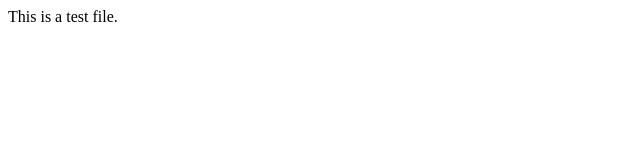
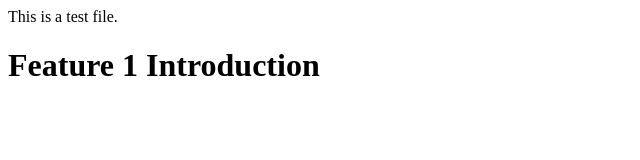
Before and after one commit to mohitgawale/localrepo, a plain HTML site: page index.html in a window 1280 px wide. Shown: the whole page, without its empty margins (0-640 px from the left). Drawn offline with Linux system fonts and the light colour scheme.

Commit message:
added new feature

```diff
--- a/index.html
+++ b/index.html
@@ -1 +1,3 @@
 <p> This is a test file.</p>
+
+<h1> Feature 1 Introduction</h1>
```
